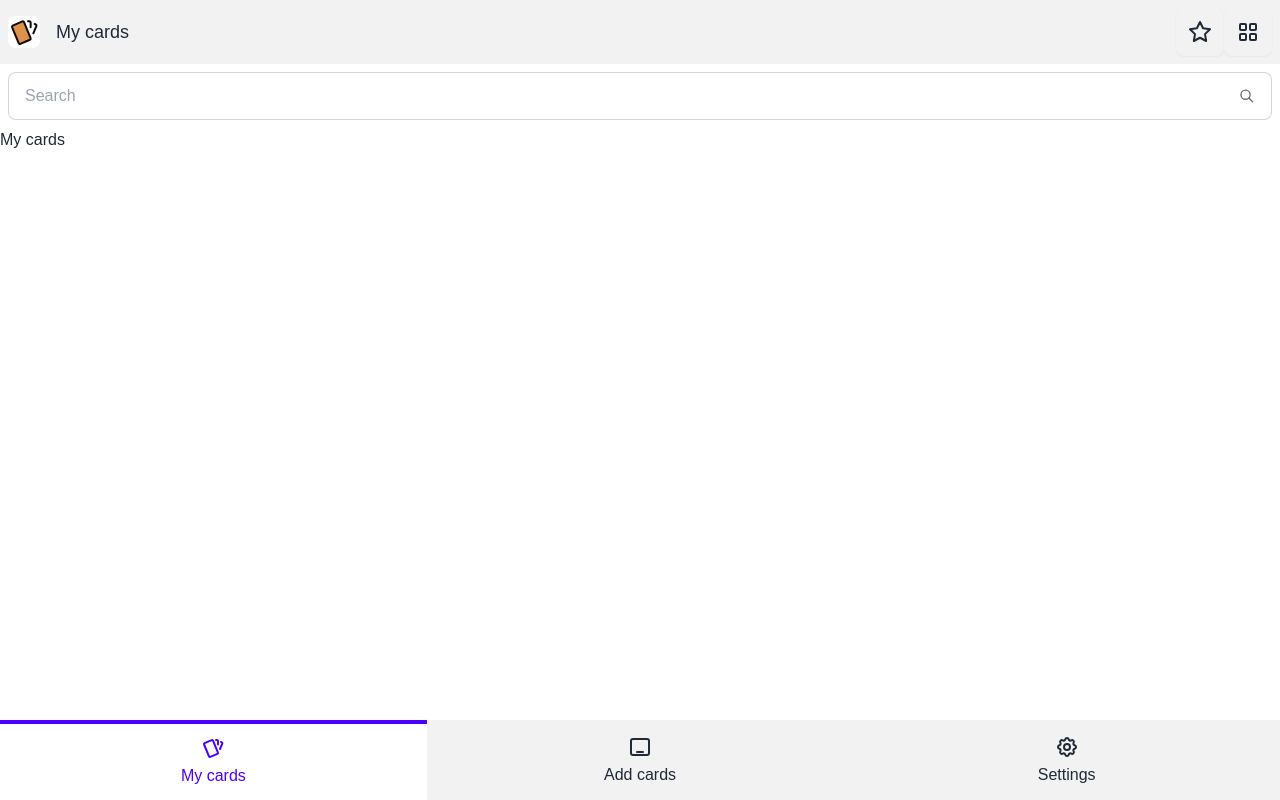
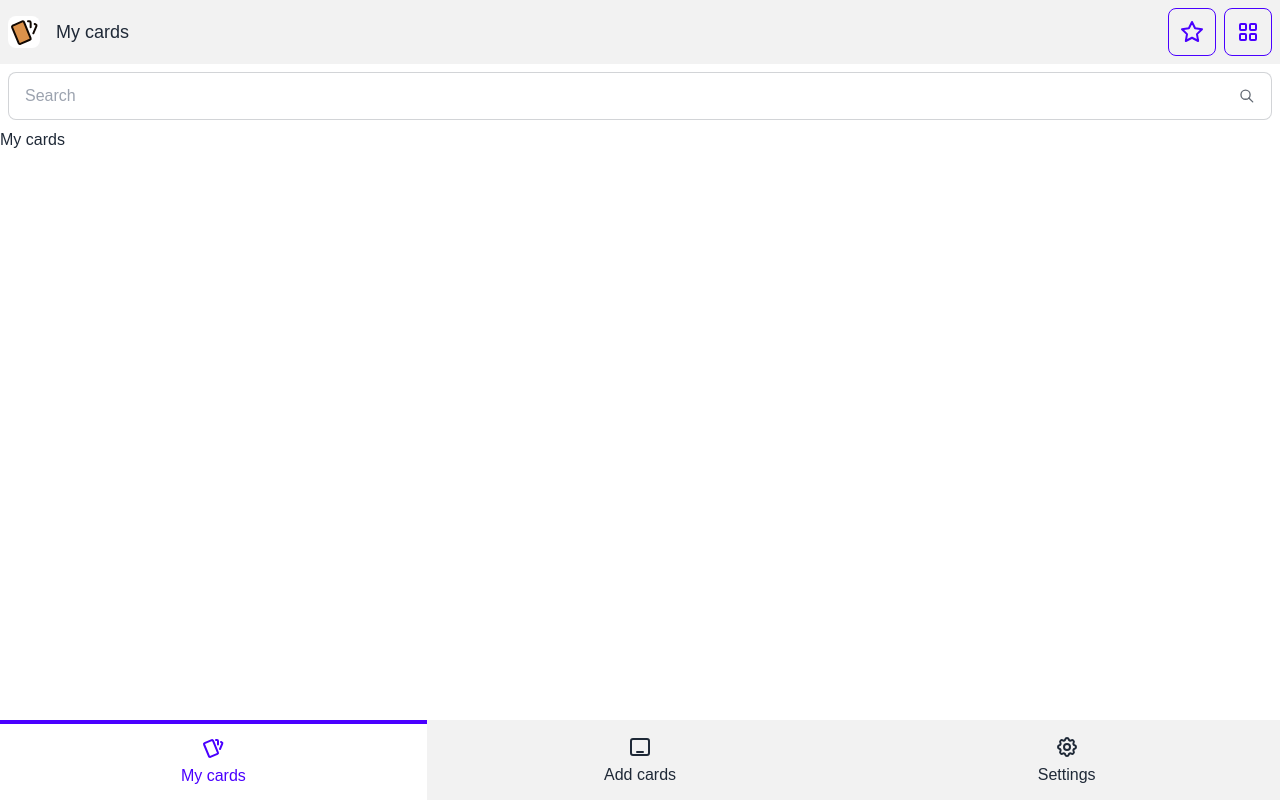
Before and after one commit to lukasbicus/cardchain, a Next.js app: page /my-cards in a window 1280 px wide. Built offline with nearby package versions, Linux system fonts and the light colour scheme.

Commit message:
Adjust header.

```diff
--- a/app/(homescreens)/my-cards/page.tsx
+++ b/app/(homescreens)/my-cards/page.tsx
@@ -14,18 +14,18 @@ export default function Page() {
         <PrimaryHeader
           title="My cards"
           actions={
-            <div>
+            <>
               <Link href={Routes.CreateCard}>
-                <button className="btn btn-square">
+                <button className="btn btn-square btn-primary btn-outline">
                   <IconStar className="w-6 h-6" />
                 </button>
               </Link>
               <Link href={Routes.CreateCard}>
-                <button className="btn btn-square">
+                <button className="btn btn-square btn-primary btn-outline">
                   <IconLayoutGrid className="w-6 h-6" />
                 </button>
               </Link>
-            </div>
+            </>
           }
         >
           <div className="form-control flex-1">
--- a/app/ui/primary-header.tsx
+++ b/app/ui/primary-header.tsx
@@ -22,7 +22,7 @@ export function PrimaryHeader({
           />
           <h1 className="text-lg pl-4">{title}</h1>
         </div>
-        {actions && <div className="navbar-end">{actions}</div>}
+        {actions && <div className="navbar-end flex gap-2">{actions}</div>}
       </div>
       {children && (
         <div className="navbar bg-base-100 text-base-content gap-2">
```
